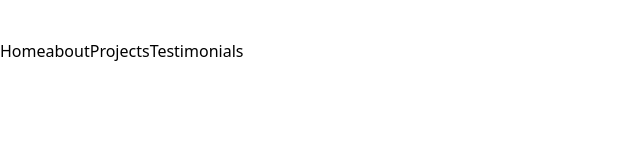
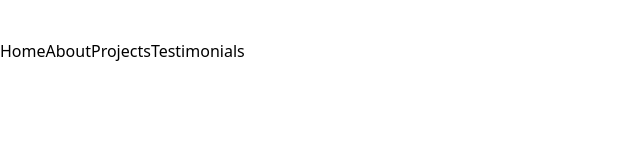
Before and after one commit to tinkugupta5/Real_state_tailwind_website, a React (Vite) app: page / in a window 1280 px wide. Shown: the top 160 px of the page, without its empty margins (0-640 px from the left). Built offline with nearby package versions, Linux system fonts and the light colour scheme.

Commit message:
navbar changes

```diff
--- a/src/components/Navbar.jsx
+++ b/src/components/Navbar.jsx
@@ -8,7 +8,7 @@ const Navbar = () => {
             <img src={assets.logo} alt=''/>
             <ul>
                 <a href='#Header' className='cursor-pointer hover:text-gray-400'>Home</a>
-                <a href='#Header' className='cursor-pointer hover:text-gray-400'>about</a>
+                <a href='#Header' className='cursor-pointer hover:text-gray-400'>About</a>
                 <a href='#Header' className='cursor-pointer hover:text-gray-400'>Projects</a>
                 <a href='#Header' className='cursor-pointer hover:text-gray-400'>Testimonials</a>
             </ul>
```
